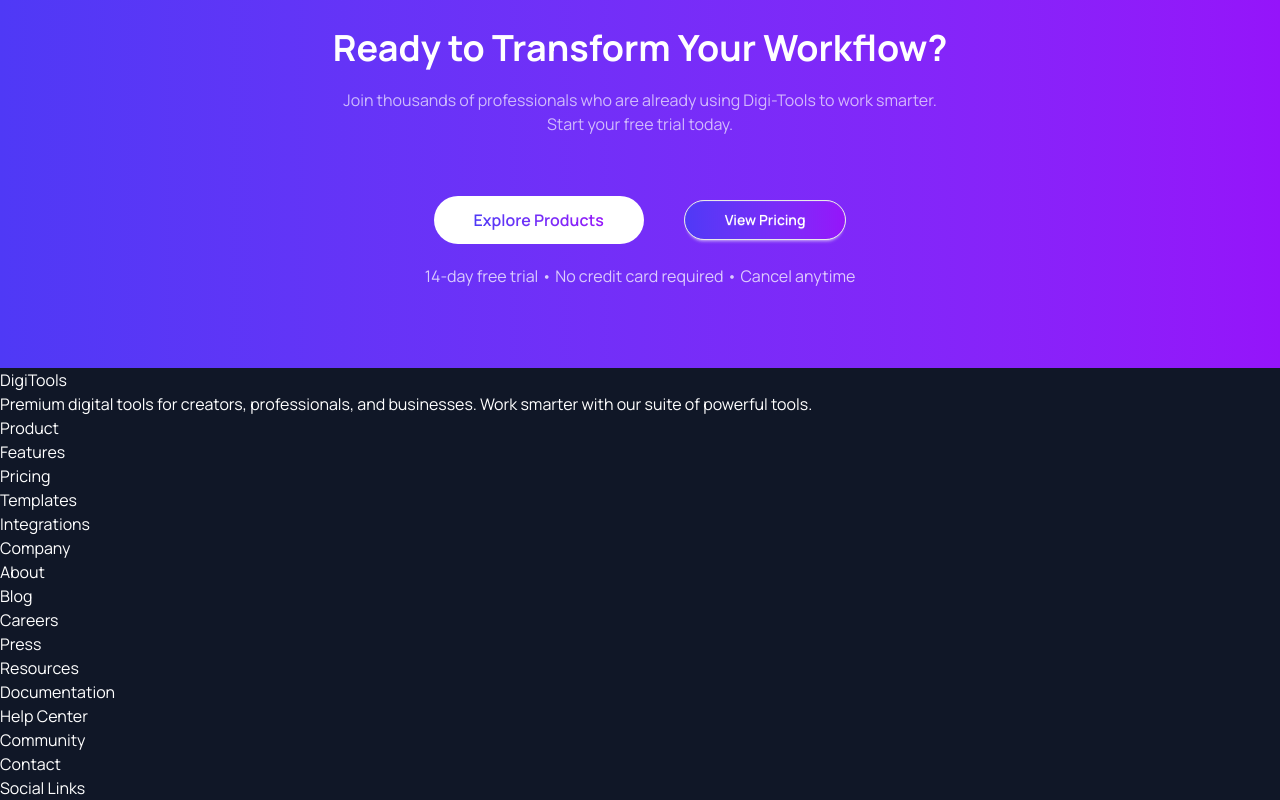
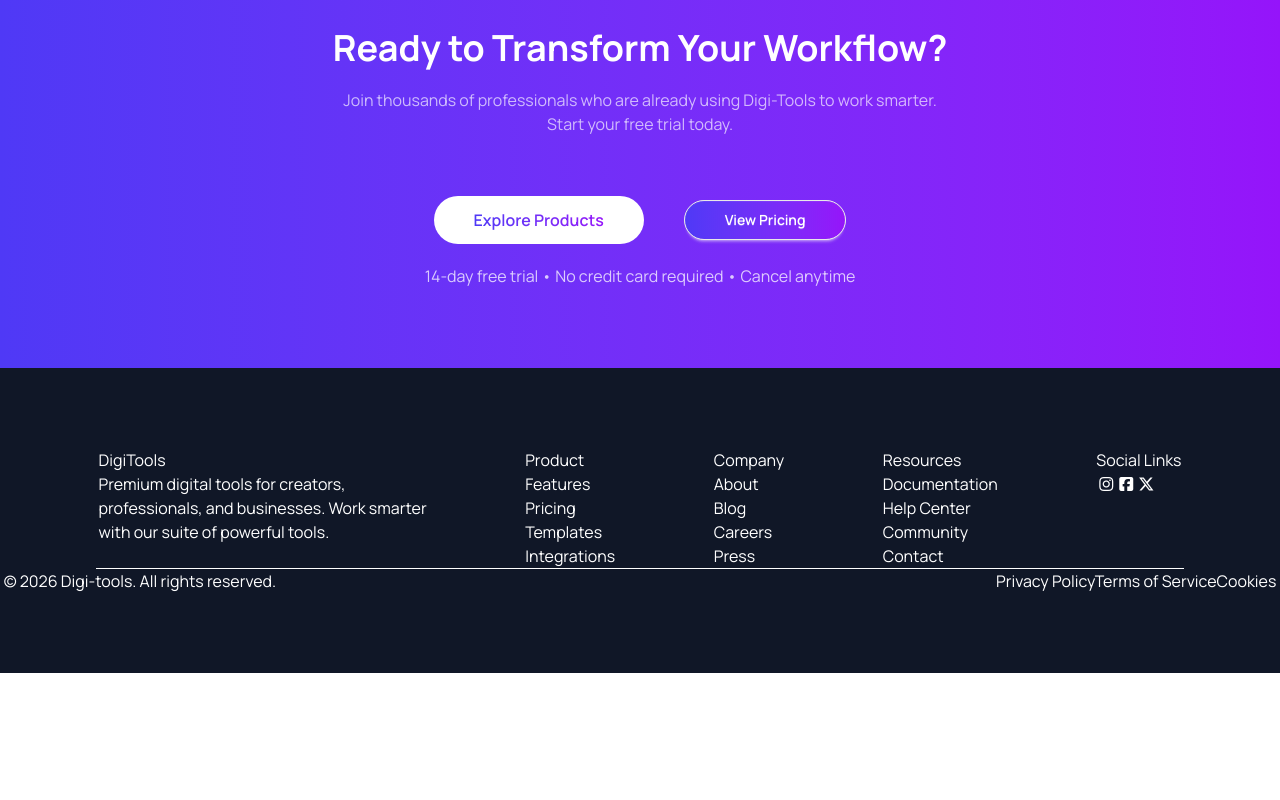
Before and after one commit to Ashik2630/A6-Digitools-Platform, a React (Vite) app: page / in a window 1280 px wide. Shown: the part 2534-3334 px from the top of the page. After the commit the page ends 3207 px from the top, so only its background shows below. Built offline with nearby package versions, Linux system fonts and the light colour scheme.

Commit message:
Addad My footer section

```diff
--- a/index.html
+++ b/index.html
@@ -4,6 +4,7 @@
     <meta charset="UTF-8" />
     <link rel="icon" type="image/svg+xml" href="/favicon.svg" />
     <meta name="viewport" content="width=device-width, initial-scale=1.0" />
+    <link rel="stylesheet" href="https://cdnjs.cloudflare.com/ajax/libs/font-awesome/7.0.1/css/all.min.css" integrity="sha512-2SwdPD6INVrV/lHTZbO2nodKhrnDdJK9/kg2XD1r9uGqPo1cUbujc+IYdlYdEErWNu69gVcYgdxlmVmzTWnetw==" crossorigin="anonymous" referrerpolicy="no-referrer" />
     <title>A6-Digitals-Platform</title>
   </head>
   <body>
--- a/src/components/Footer/Footer.jsx
+++ b/src/components/Footer/Footer.jsx
@@ -1,11 +1,15 @@
-import React from 'react';
+import React from "react";
 
 const Footer = () => {
   return (
-        <div className='bg-[#101727] text-white'>
+    <div className="bg-[#101727] text-white py-20 ">
+      <div className="container mx-auto flex-wrap md:flex justify-evenly">
         <div>
           <h1>DigiTools</h1>
-                <p>Premium digital tools for creators, professionals, and businesses. Work smarter with our suite of powerful tools.</p>
+          <p>
+            Premium digital tools for creators, <br /> professionals, and
+            businesses. Work smarter <br /> with our suite of powerful tools.
+          </p>
         </div>
         <div>
           <h4>Product</h4>
@@ -30,34 +34,28 @@
         </div>
         <div>
           <h4>Social Links</h4>
-
+          <a href="/">
+            <i class="fa-brands fa-instagram"></i>
+          </a>
+          <a href="/">
+            <i class="fa-brands fa-square-facebook"></i>
+          </a>
+          <a href="/">
+            <i class="fa-brands fa-x-twitter"></i>
+          </a>
+        </div>
+        <hr className="bg-red-300 w-[85%] mx-auto" />
+        <div className="flex gap-180">
+          <p>© 2026 Digi-tools. All rights reserved.</p>
+          <div>
+            <a href="/">Privacy Policy</a>
+            <a href="/">Terms of Service</a>
+            <a href="/">Cookies</a>
+          </div>
+        </div>
       </div>
     </div>
   );
 };
 
-
-
-
-
-
-
-
-
-
-
-
-
-
-
-
-
-
-
-
-
-
-
-
-
 export default Footer;
```
Lines whose indentation alone changed are shown as unchanged.
